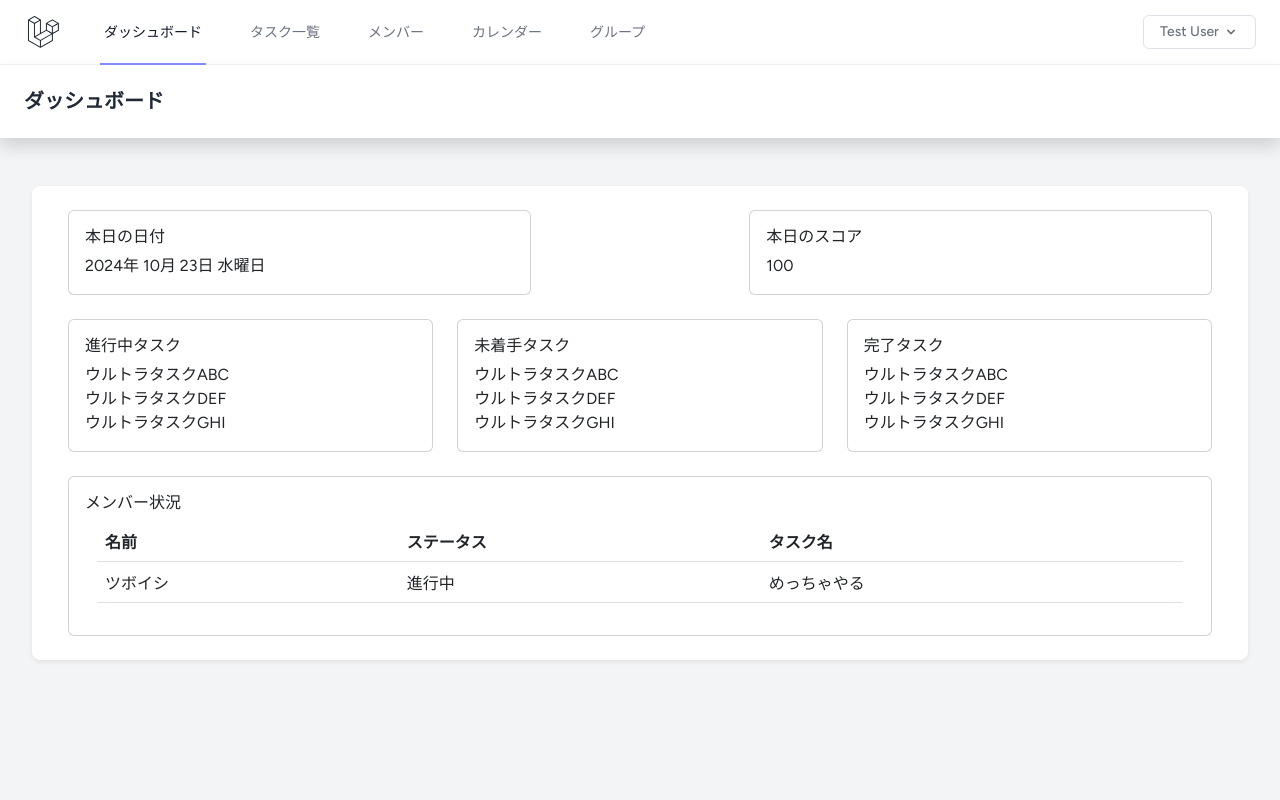
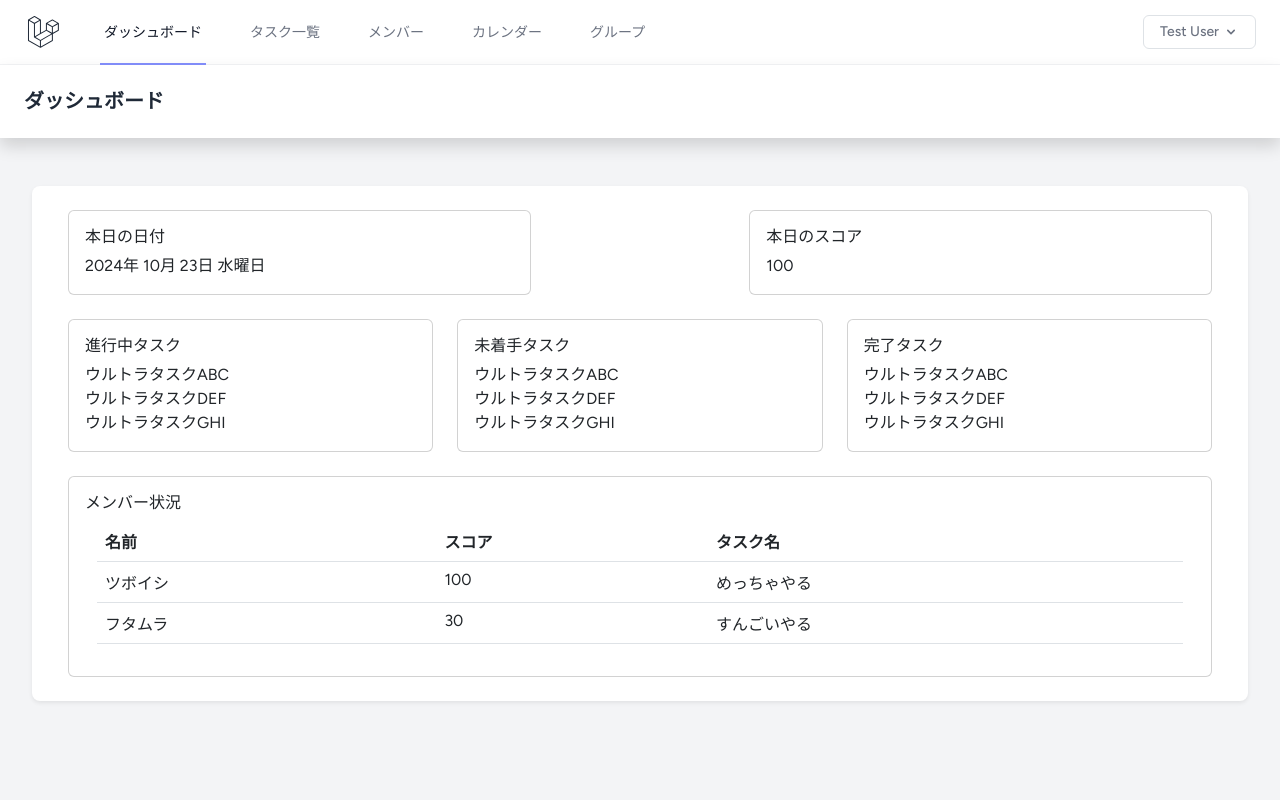
Before and after one commit to rh1023/ToDoApp, a Laravel app: page /dashboard in a window 1280 px wide. Run offline with Laravel 12, Linux system fonts and the light colour scheme; a user stored in the database is signed in; data comes from the database, SQL or seed files in the repository; style sheets or scripts are compiled from the project's sources.

Commit message:
表示項目変更

```diff
--- a/src/resources/views/dashboard.blade.php
+++ b/src/resources/views/dashboard.blade.php
@@ -96,15 +96,20 @@
                                             <thead>
                                                 <tr>
                                                     <th>名前</th>
-                                                    <th>ステータス</th>
+                                                    <th>スコア</th>
                                                     <th>タスク名</th>
                                                 </tr>
                                             </thead>
                                             <tbody>
                                                 <tr>
                                                     <td>ツボイシ</td>
-                                                    <td>進行中</td>
+                                                    <td>100</td>
                                                     <td>めっちゃやる</td>
+                                                </tr>
+                                                <tr>
+                                                    <td>フタムラ</td>
+                                                    <td>30</td>
+                                                    <td>すんごいやる</td>
                                                 </tr>
                                             </tbody>
                                         </table>
```
